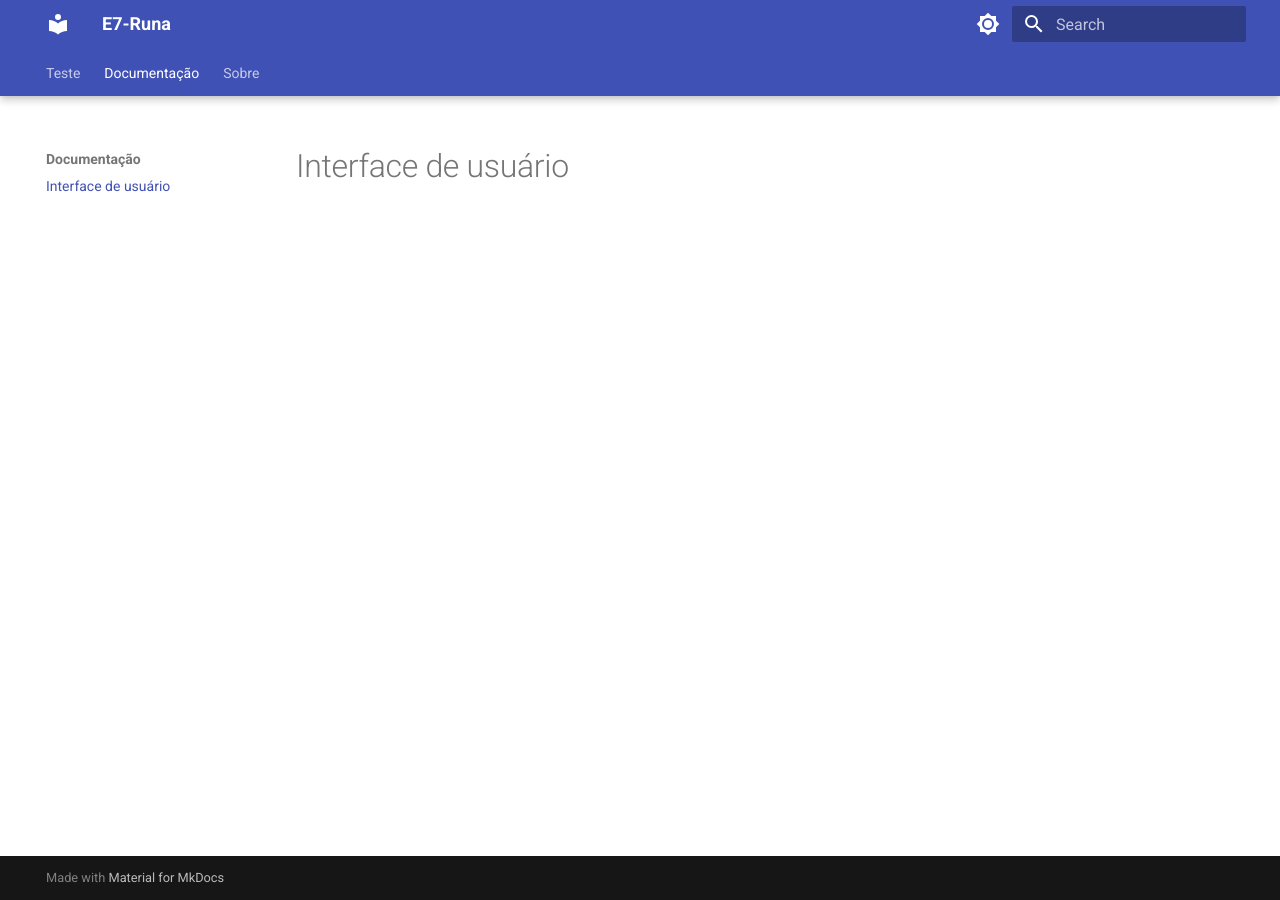
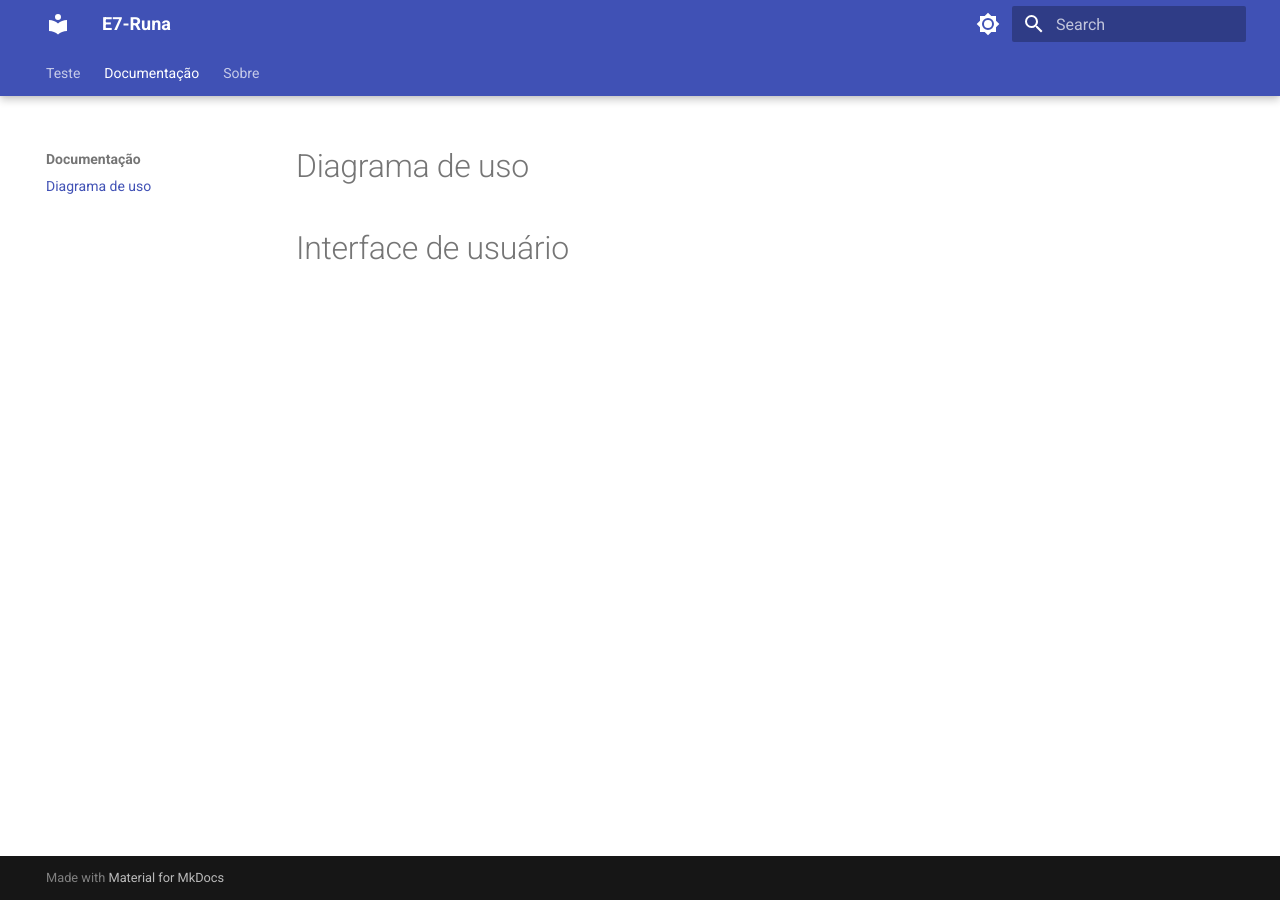
Before and after one commit to Radsfer/DocsE7Runa, an MkDocs documentation site: the page built from docs/documentação/Documentação.md, in a window 1280 px wide. Built offline with MkDocs 1.6.1 and Material for MkDocs 9.7.7, drawn with Linux system fonts in a browser that asks for light colours.

Commit message:
vault backup: 2025-05-06 16:38:33
Affected files:
.obsidian/workspace.json
docs/documentação/Documentação.md

```diff
--- a/docs/documentação/Documentação.md
+++ b/docs/documentação/Documentação.md
@@ -1 +1,3 @@
+# Diagrama de uso
+
 # Interface de usuário
```
Also changed, not shown: 1 other file.
